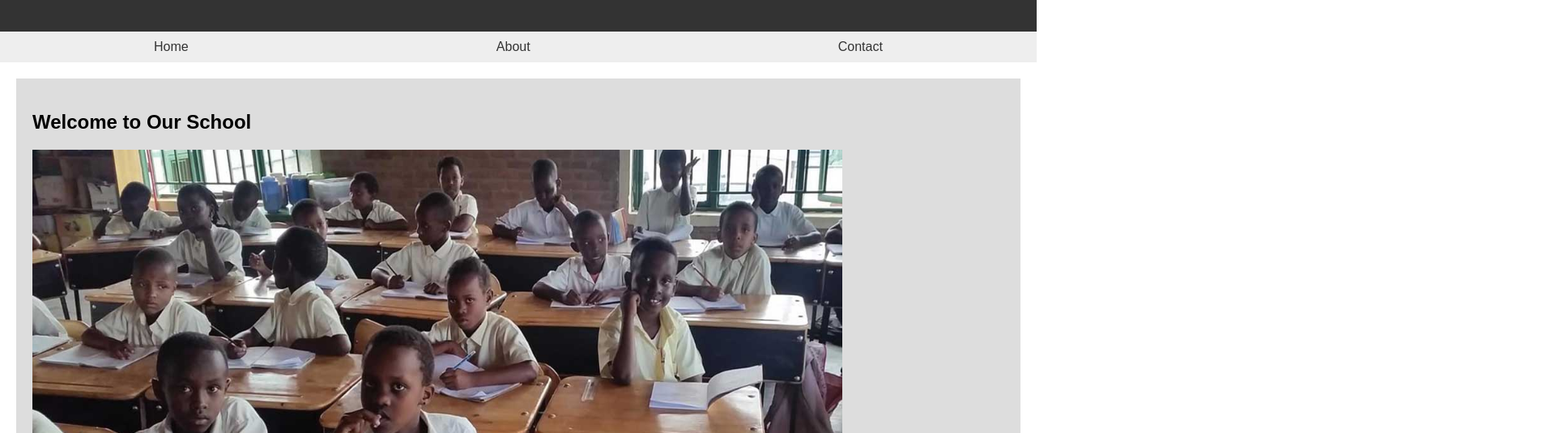
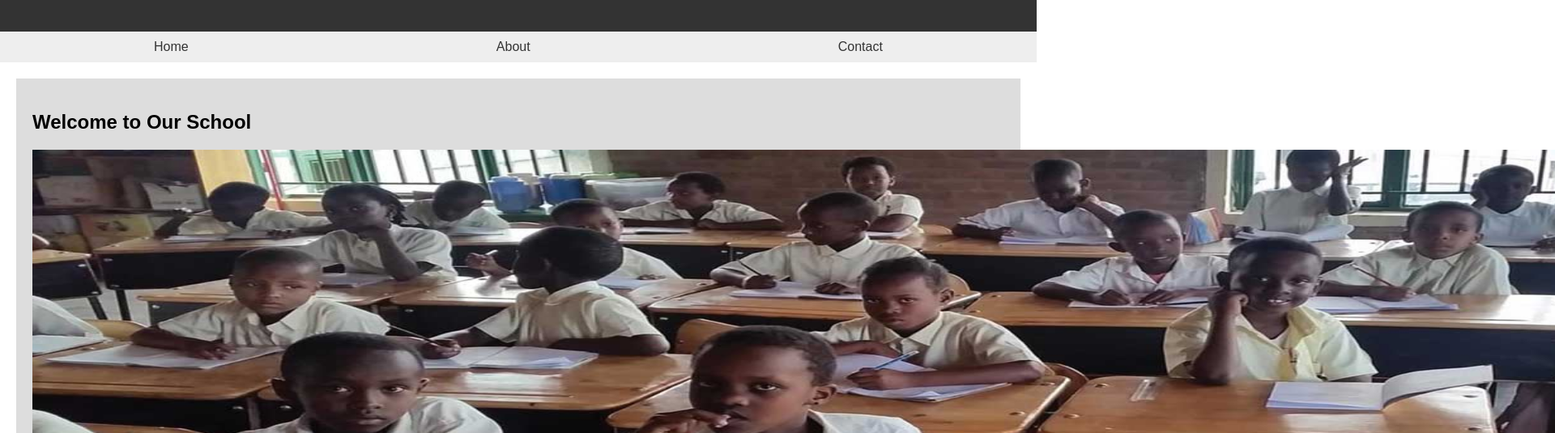
Before and after one commit to acholbonny1/m.github.io, a plain HTML site: page index.html in a window 1280 px wide. Shown: the part 81-616 px from the top of the page at 81% size, 1920 px wide, since content can reach past the window. Drawn offline with Linux system fonts and the light colour scheme.

Commit message:
Update index.html

```diff
--- a/index.html
+++ b/index.html
@@ -64,7 +64,7 @@
   <main>
     <div class="info-section">
       <h2>Welcome to Our School</h2>
-	<img src="Pupils.jpg" alt="img not available" width="1000" height="600">
+	<img src="Pupils.jpg" alt="img not available" width="2000" height="600">
       <p>Lorem ipsum dolor sit amet, consectetur adipiscing elit, sed do eiusmod tempor incididunt ut labore et dolore magna aliqua. Ut enim ad minim veniam, quis nostrud exercitation ullamco laboris nisi ut aliquip ex ea commodo consequat. Duis aute irure dolor in reprehenderit in voluptate velit esse cillum dolore eu fugiat nulla pariatur. Excepteur sint occaecat cupidatat non proident, sunt in culpa qui officia deserunt mollit anim id est laborum.</p>
     </div>
     <div class="info-section">
```
